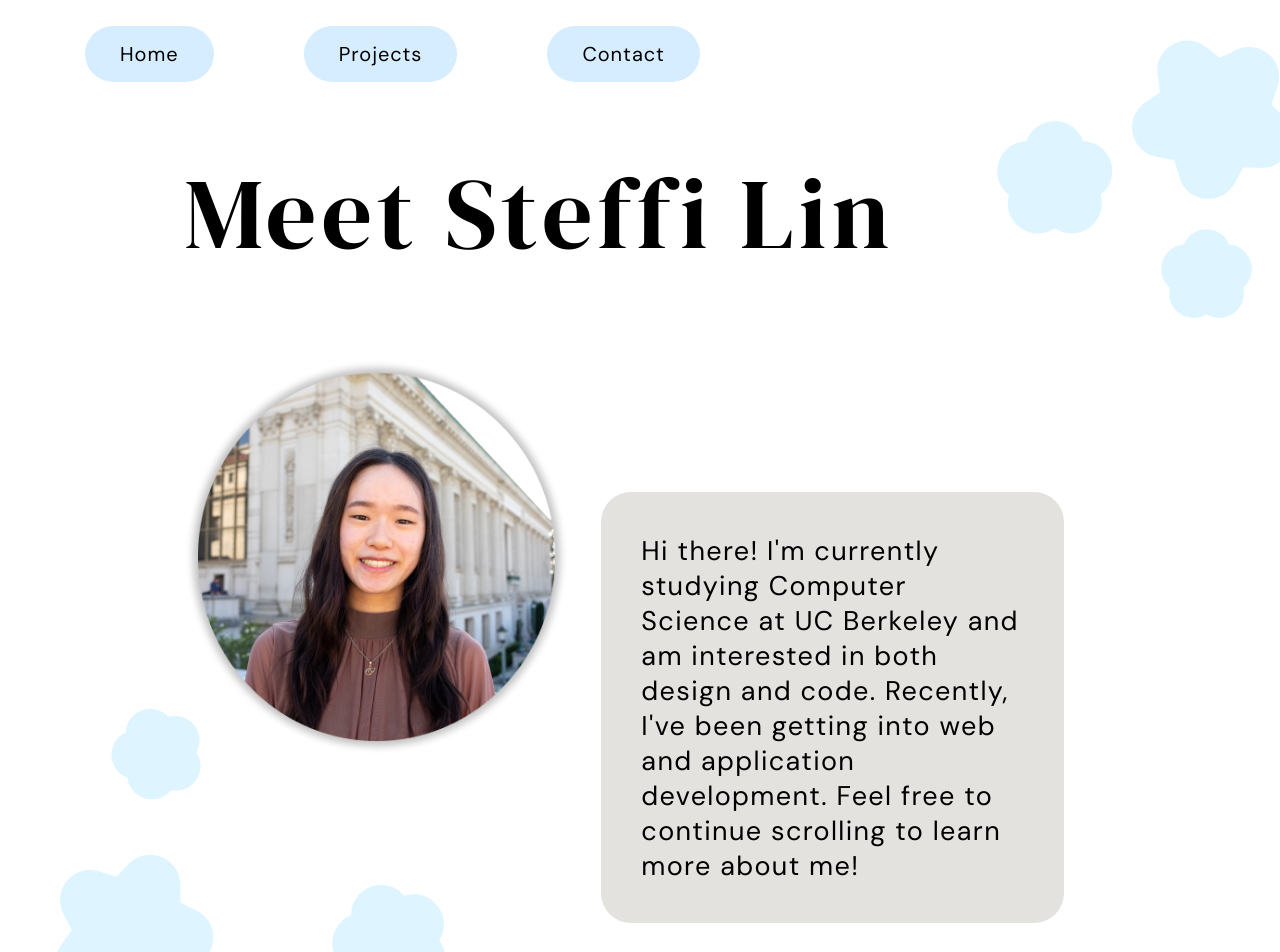
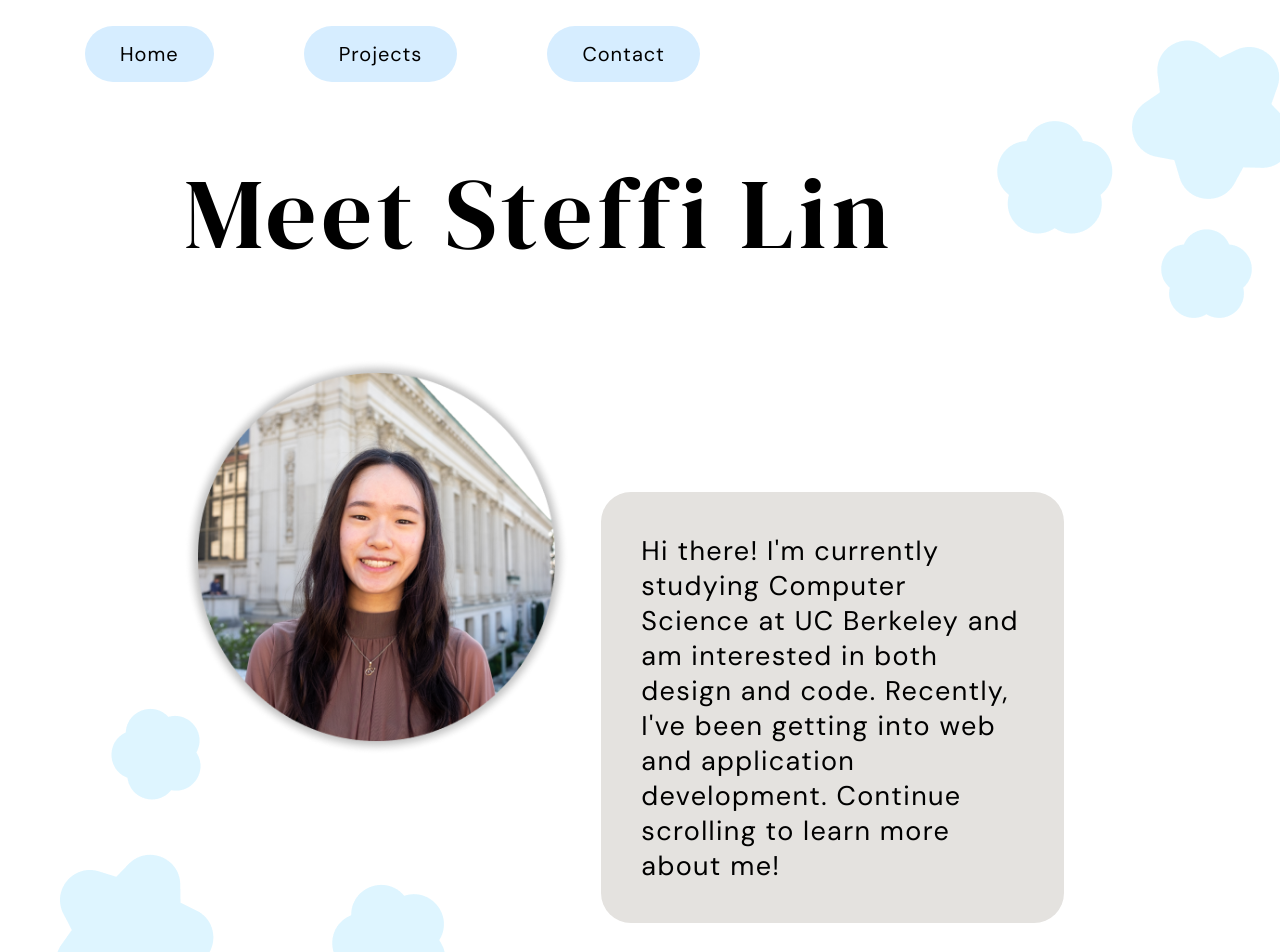
Before and after one commit to steffilin/steffilin.github.io, a React (Create React App) app: page / in a window 1280 px wide. Shown: the top 952 px of the page. Built offline with nearby package versions, Linux system fonts and the light colour scheme.

Commit message:
changed intro

```diff
--- a/src/Intro.js
+++ b/src/Intro.js
@@ -26,7 +26,7 @@ const Intro = () => {
                 <p id="intro">
                     Hi there! I'm currently studying Computer Science at UC Berkeley
                     and am interested in both design and code. Recently, I've been getting
-                    into web and application development. Feel free to continue scrolling
+                    into web and application development. Continue scrolling
                     to learn more about me!
                 </p>
             </div>
```
